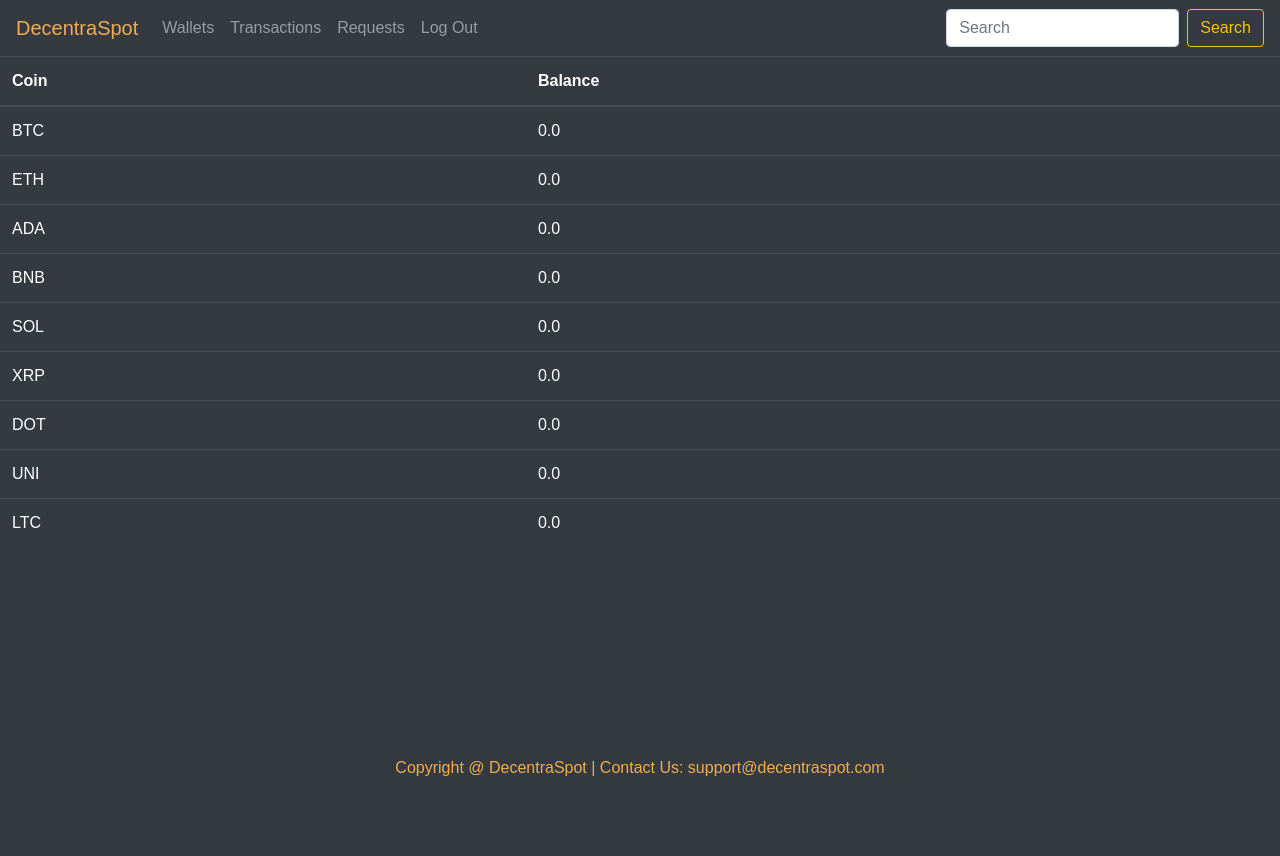
After one commit to rajpushp12/DecentraSpot, a Django app: a page that uses exchange/templates/exchange/layout.html in a window 1280 px wide. The commit adds this page. Run offline with Django 3.2, Linux system fonts and the light colour scheme; a user stored in the database is signed in; data comes from the database, SQL or seed files in the repository; both versions use the stored data as it was after the commit; some libraries are stand-ins or nearby versions.

Commit message:
added balance view and modified balance models

```diff
--- a/exchange/models.py
+++ b/exchange/models.py
@@ -16,6 +16,7 @@ class Balance(models.Model):
     btc=models.FloatField(default=0)
     eth=models.FloatField(default=0)
     ada=models.FloatField(default=0)
+    bnb=models.FloatField(default=0)
     sol=models.FloatField(default=0)
     xrp=models.FloatField(default=0)
     dot=models.FloatField(default=0)
@@ -29,8 +30,8 @@ class Balance(models.Model):
 
 
 class Transfers(models.Model):
-    sender=models.CharField(max_length=32, default=None)
-    receiver=models.CharField(max_length=32, default=None)
+    sender=models.CharField(max_length=32)
+    receiver=models.CharField(max_length=32)
     asset=models.CharField(max_length=4)
     amount=models.FloatField()
     time=models.DateTimeField(auto_now_add=True)
@@ -39,7 +40,7 @@ class Transfers(models.Model):
         return f"From: {self.sender}, To: {self.receiver}, amount: {self.amount} {self.asset}"
 
 class Requests(models.Model):
-    user=models.CharField(max_length=32, default=None)
+    user=models.CharField(max_length=32)
     asset=models.CharField(max_length=4)
     amount=models.FloatField()
     request_time=models.DateTimeField(auto_now_add=True)
--- /dev/null
+++ b/exchange/templates/exchange/balance.html
@@ -0,0 +1,58 @@
+{% extends "exchange/layout.html" %}
+{% load static %}
+
+{% block body %}
+<div style="height:800px;" class="bg-dark text-white">
+
+<div class="table-responsive">
+    <table class="table table-dark table-hover">
+        <thead>
+            <tr>
+                <th scope="col">Coin</th>
+                <th scope="col">Balance</th>
+            </tr>
+        </thead>
+
+        <tbody>
+            <tr>
+                <td>BTC</td>
+                <td>{{ balance.btc }}</td>
+
+            </tr>
+            <tr>
+                <td>ETH</td>
+                <td>{{ balance.eth }}</td>
+            </tr>
+            <tr>
+                <td>ADA</td>
+                <td>{{ balance.ada }}</td>
+            </tr>
+            <tr>
+                <td>BNB</td>
+                <td>{{ balance.bnb }}</td>
+            </tr>
+            <tr>
+                <td>SOL</td>
+                <td>{{ balance.sol }}</td>
+            </tr>
+            <tr>
+                <td>XRP</td>
+                <td>{{ balance.xrp }}</td>
+            </tr>
+            <tr>
+                <td>DOT</td>
+                <td>{{ balance.dot }}</td>
+            </tr>
+            <tr>
+                <td>UNI</td>
+                <td>{{ balance.uni }}</td>
+            </tr>
+            <tr>
+                <td>LTC</td>
+                <td>{{ balance.ltc }}</td>
+            </tr>
+        </tbody>
+    </table>
+</div><br><br>
+</div>
+{% endblock %}
--- a/exchange/templates/exchange/layout.html
+++ b/exchange/templates/exchange/layout.html
@@ -19,7 +19,7 @@
               <ul class="navbar-nav mr-auto">
                 {% if user.is_authenticated %}
                     <li class="nav-item">
-                    <a class="nav-link" href="">Wallets</a>
+                    <a class="nav-link" href="{% url 'balance' request.user.username %}">Wallets</a>
                     </li>
                     <li class="nav-item">
                     <a class="nav-link" href="">Transactions</a>
--- a/exchange/urls.py
+++ b/exchange/urls.py
@@ -6,6 +6,7 @@ urlpatterns=[
     path('', views.index, name='index'),
     path('login', views.login_view, name='login'),
     path('logout', views.logout_view, name='logout'),
-    path('register', views.register, name='register')
+    path('register', views.register, name='register'),
+    path('balance/<str:username>', views.balance, name='balance')
 
 ]
--- a/exchange/views.py
+++ b/exchange/views.py
@@ -129,3 +129,16 @@ def register(request):
 
     else:
         return render(request, "exchange/register.html")
+
+def balance(request, username):
+
+    if request.user.is_authenticated:
+        user=User.objects.get(username=username)
+        balance=Balance.objects.get(user=user.id)
+
+        return render(request, 'exchange/balance.html',{
+            'balance':balance
+        })
+
+    else:
+        return HttpResponseRedirect(reverse('login'))
```
Also changed, not shown: db.sqlite3, exchange/migrations/0007_auto_20210912_1645.py (added), exchange/migrations/0008_auto_20210913_1409.py (added), exchange/migrations/0009_alter_balance_user.py (added), exchange/migrations/0010_balance_bnb.py (added).
